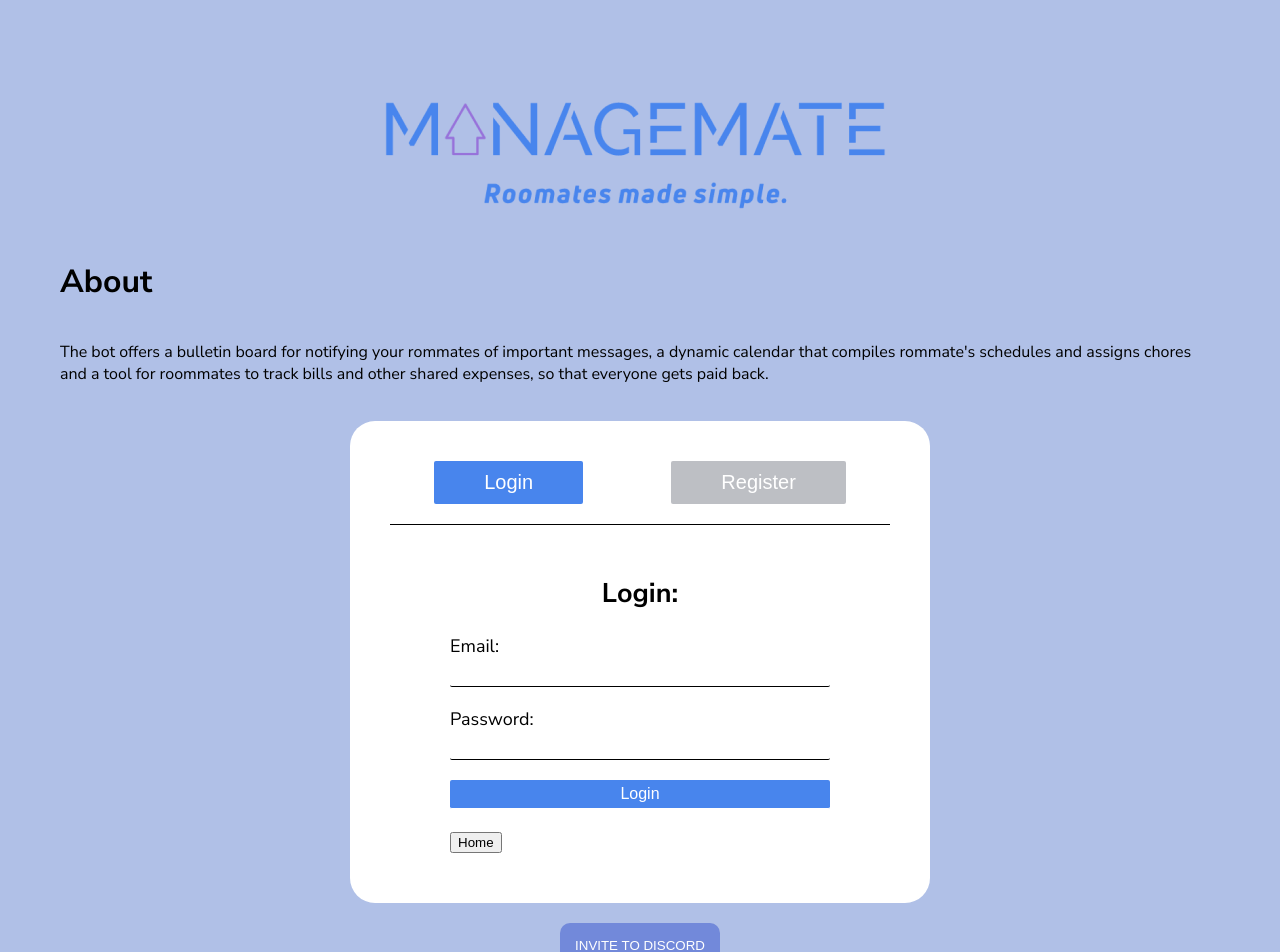
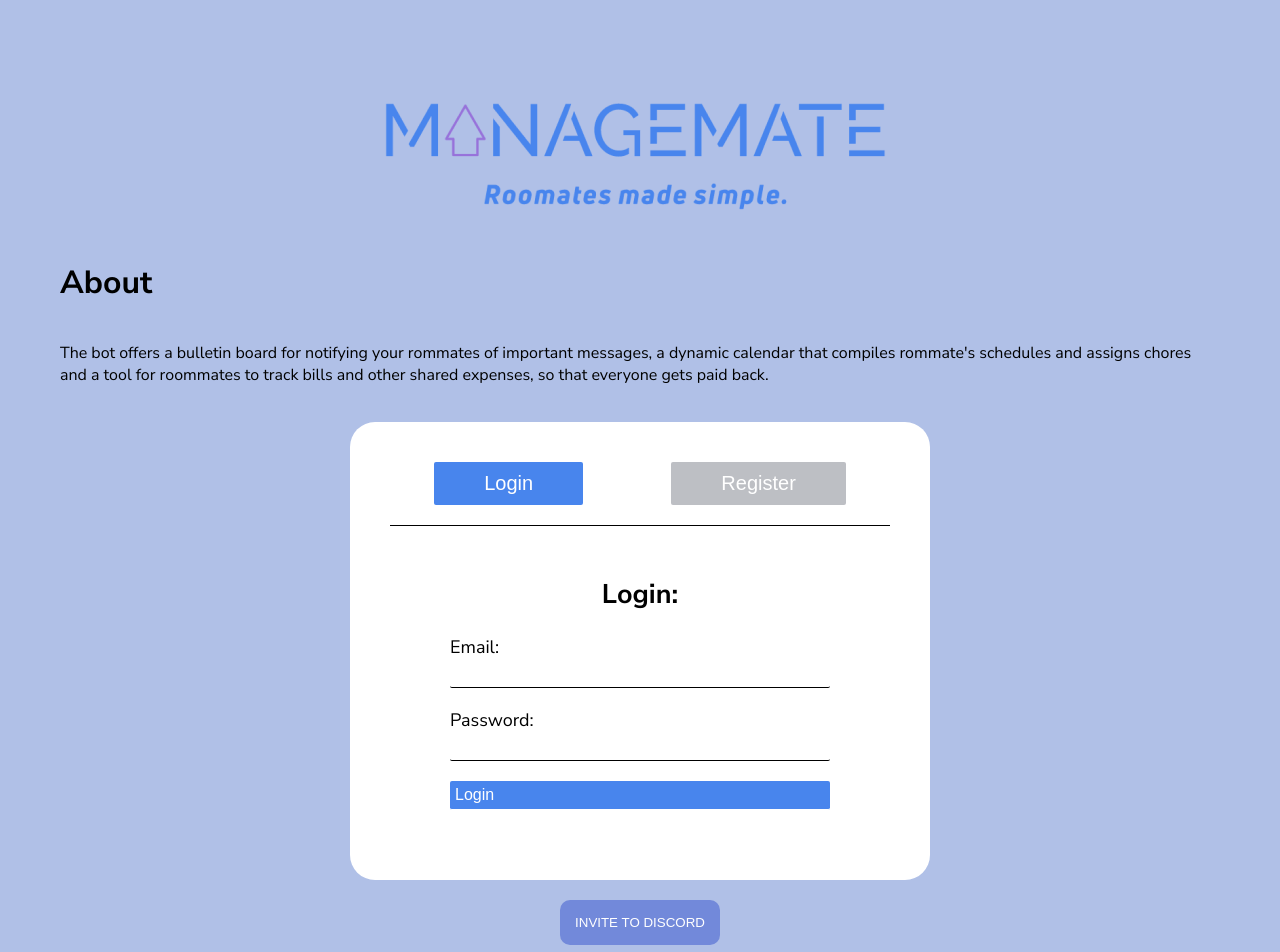
Before and after one commit to ManagemateUCLA/managemate-frontend, a React (Create React App) app in the folder managemate/: page / in a window 1280 px wide. Shown: the top 952 px of the page. Built offline with nearby package versions, Linux system fonts and the light colour scheme.

Commit message:
update back button UI

```diff
--- a/managemate/src/pages/about.js
+++ b/managemate/src/pages/about.js
@@ -2,53 +2,56 @@ import React, {useState} from 'react';
 import '../styles/general.css';
 import Button from 'react-bootstrap/Button';
 import logo from '../components/logo.png';
-import { HashLink as Link } from 'react-router-hash-link';
+import {useNavigate} from "react-router-dom";
 import axios from "axios";
+
+const About = () => {
+    const [isLogin, setIsLogin] = useState(true);
+    const navigate = useNavigate();
 
     const register = async() => {
         const name = document.getElementById("name").value;
         const email = document.getElementById("register-email").value;
+        const discord = document.getElementById("register-discord").value;
         const password = document.getElementById("register-password").value;
-    console.log(name);
-    const params = {
-        name,
-        email,
-        password,
-    };
+
         try {
-        await axios.post("/auth/register", { params });
+            const res = await axios.post("/auth/register", { name: name, email: email, discord: discord, password: password });
+            console.log(res.data);
+            window.localStorage.setItem("userkey", res.data.user);
+            navigate('/home');
+
         } catch (err) {
             console.error(err.response.data);
             alert("Please try again!");
         }
     };
 
-
     const login = async() => {
         const email = document.getElementById("login-email").value;
         const password = document.getElementById("login-password").value;
-    const params = {
-        email,
-        password,
-    };
 
-    console.log(params);
         try {
-        const res = await axios.post("/auth/login/", { params });
+            const res = await axios.post("/auth/login", { email: email, password: password });
             console.log(res.data);
+            window.localStorage.setItem("userkey", res.data.user);
+            navigate('/home');
+
         } catch (err) {
             console.error(err.response.data);
             alert("Either your email or your password is not recognized. Please try again!");
         }
     };
 
-const About = () => {
-    const [isLogin, setIsLogin] = useState(true);
+    const logout = () => {
+        window.localStorage.clear();
+        navigate('/about');
+    }
 
   return (
     <div className='background' style={{padding:'60px'}}>
         <div>
-            <img src={logo}></img>
+            <Button className="logo" onClick={()=> navigate('/about')}><img src={logo}></img></Button>
         </div>
         <div className='column'>
             <h1>
@@ -63,7 +66,12 @@ const About = () => {
         <div className='column'
             style={{width: '500px', backgroundColor: '#FFFFFF', padding: '40px',
             borderRadius: '25px', margin:'20px'}}>
-            {isLogin ?
+            {window.localStorage.getItem("userkey") ?
+                <div style={{display: 'flex', flexDirection: 'row', justifyContent: 'space-between'}}>
+                    <Button className='button' onClick={()=> navigate('/home')}>Home</Button>
+                    <Button className='button' onClick={logout}>Logout</Button>
+                </div>
+            : <div>{isLogin ?
                 <div>
                     <div className='formTab'>
                         <Button className='formButton' style={{padding: '10px 50px 10px 50px', backgroundColor: '#4885ED'}}
@@ -76,16 +84,10 @@ const About = () => {
                         <h2 style={{textAlign: 'center', marginTop: '0px'}}>Login:</h2>
                         <label>Email:</label>
                         <input type="text" id="login-email" />
-
                         <label>Password:</label>
-                    <input type="text" id="login-password" />
-
-                    <input className='formSubmit' type="submit" value="Login"
-                    onClick={() => login}/>
-
-                    <Link to='/Home'>
-                        <Button>Home</Button>
-                    </Link>
+                        <input type="password" id="login-password" />
+                        <input className='formSubmit' value="Login"
+                        onClick={login}/>
                     </form>
                 </div>
                 :
@@ -103,13 +105,15 @@ const About = () => {
                         <input type="text" id="name" />
                         <label>Email: </label>
                         <input type="text" id="register-email" />
+                        <label>Discord: </label>
+                        <input type="text" id="register-discord" />
                         <label>Password: </label>
-                    <input type="text" id="register-password" />
-                    <input className='formSubmit' type="submit" value="Sign Up"
+                        <input type="password" id="register-password" />
+                        <input className='formSubmit' value="Sign Up"
                         onClick={register}/>
                     </form>
                 </div>
-            }
+            }</div>}
         </div>
         <div className='row'>
             <Button className='button'>INVITE TO DISCORD</Button>
--- a/managemate/src/pages/home.js
+++ b/managemate/src/pages/home.js
@@ -3,12 +3,15 @@ import '../styles/general.css';
 import Button from 'react-bootstrap/Button';
 import logo from '../components/logo.png';
 import { HashLink as Link } from 'react-router-hash-link';
+import {useNavigate} from "react-router-dom";
 
 function Home() {
+    const navigate = useNavigate();
+
   return (
     <div className='background'>
         <div>
-            <img src={logo}></img>
+            <Button className="logo" onClick={()=> navigate('/about')}><img src={logo}></img></Button>
         </div>
         <div className='row'
             style={{width:'100%', backgroundColor:'#F6E5B6', padding: '8px'}}>
@@ -30,7 +33,6 @@ function Home() {
                 </div>
             </div>
         </div>
-        <Link to='/About'>About Page</Link>
     </div>
 
   );
--- a/managemate/src/pages/transaction.js
+++ b/managemate/src/pages/transaction.js
@@ -1,11 +1,16 @@
 import React from 'react';
 import '../styles/general.css';
 import Button from 'react-bootstrap/Button';
-import { HashLink as Link } from 'react-router-hash-link';
+import {useNavigate} from "react-router-dom";
 
 function Transaction() {
+    const navigate = useNavigate();
+
   return (
     <div className='background'>
+        <div style={{width: '100%', paddingLeft: '10%', marginBottom: '20px'}}>
+            <Button className='button' onClick={()=>navigate('/home')}>Home</Button>
+        </div>
         <div className='row' style={{width: '80%', backgroundColor:'#FFFFFF', borderRadius:'20px', alignItems: 'center'}}>
             <h3>First Last</h3>
             <p style={{color: '#D33610'}}>You owe: -$124</p>
@@ -33,9 +38,6 @@ function Transaction() {
                 </div>
             </div>
         </div>
-        <Link to='/Home'>
-            <Button className='button'>home</Button>
-        </Link>
     </div>
 
   );
--- a/managemate/src/styles/general.css
+++ b/managemate/src/styles/general.css
@@ -29,6 +29,13 @@
     border: none;
     border-radius: 10px;
     color: #FFFFFF;
+}
+.logo {
+    background-color: #B0C0E7;
+    border: none;
+}
+.logo:hover {
+    cursor: pointer;
 }
 
 /* ============FORM=========*/
```
Lines whose indentation alone changed are shown as unchanged.
